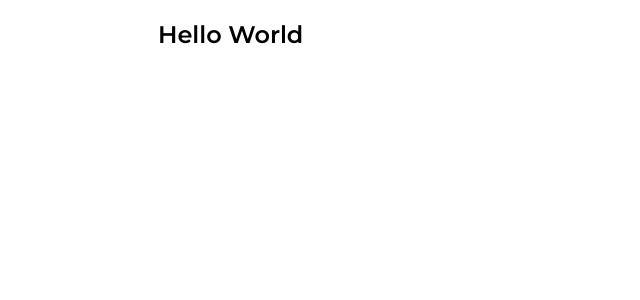
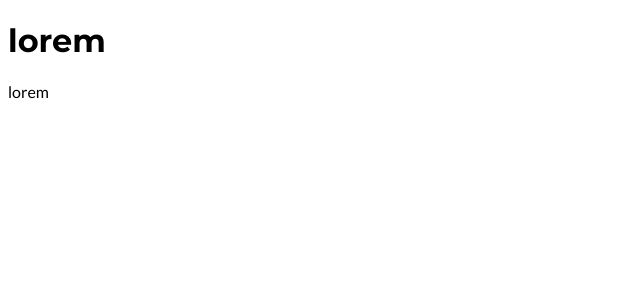
Before and after one commit to 1991Pawel/Adverter, a React (Create React App) app: page / in a window 1280 px wide. Shown: the top 300 px of the page, without its empty margins (0-640 px from the left). Built offline with nearby package versions, Linux system fonts and the light colour scheme.

Commit message:
add fonts

```diff
--- a/src/App.tsx
+++ b/src/App.tsx
@@ -1,7 +1,12 @@
 import React from 'react';
 
 const App: React.FC = () => {
-  return <h2>Hello World</h2>;
+  return (
+    <div>
+      <h1>lorem</h1>
+      <p>lorem</p>
+    </div>
+  );
 };
 
 export default App;
--- a/src/index.css
+++ b/src/index.css
@@ -1,5 +1,4 @@
-@import url('https://fonts.googleapis.com/css?family=Montserrat:300,600');
-
+@import url('https://fonts.googleapis.com/css?family=Lato|Montserrat:700&display=swap');
 *,
 *::before,
 *::after {
@@ -13,7 +12,14 @@ html {
 }
 
 body {
-  padding-left: 150px;
   font-size: 1.6rem;
+  font-family: 'Lato', sans-serif;
+}
+
+h1,
+h2,
+h3,
+h4,
+h5 {
   font-family: 'Montserrat', sans-serif;
 }
```
